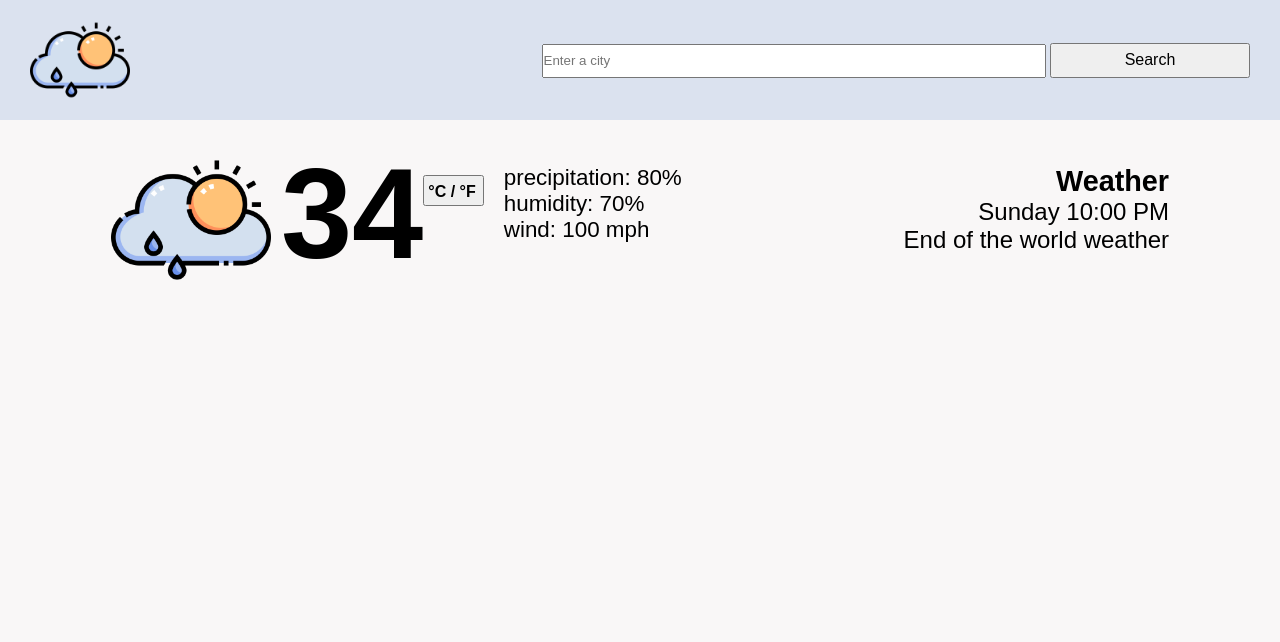
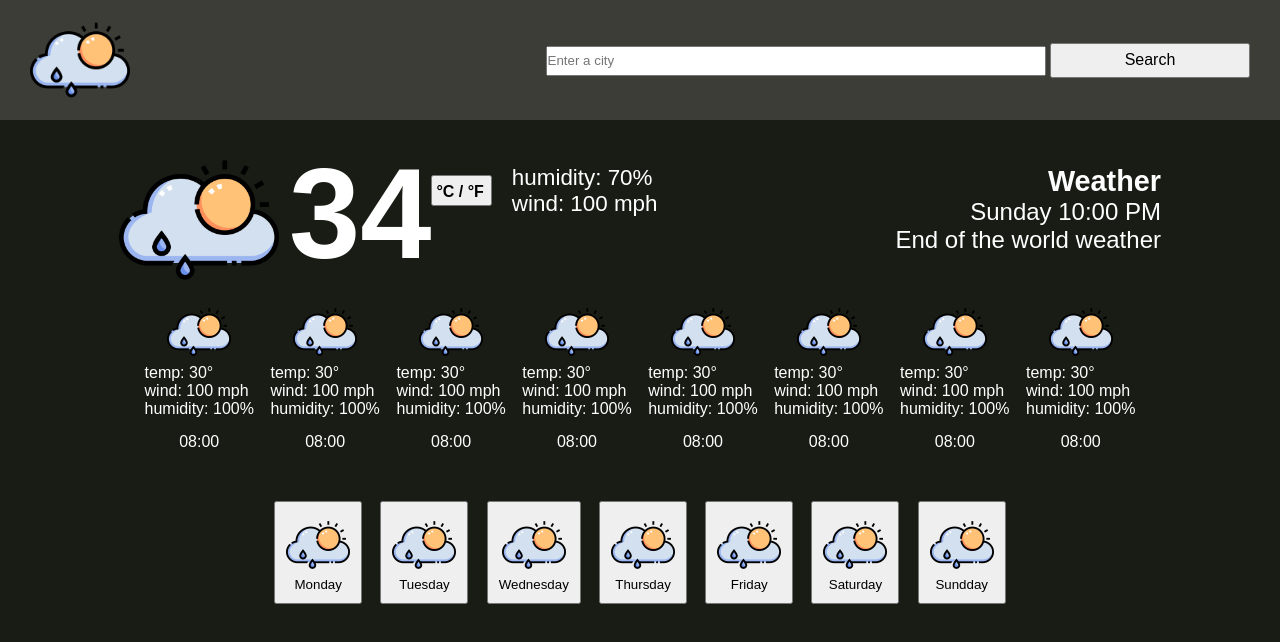
Before and after one commit to CatouKiri/weather-app, a plain HTML site: page index.html in a window 1280 px wide. Drawn offline with nearby package versions, Linux system fonts and the light colour scheme; no server answers; a web font is replaced by a local one.

Commit message:
finish front end

```diff
--- a/index.html
+++ b/index.html
@@ -1,15 +1,19 @@
 <!DOCTYPE html>
 <html lang="en">
+
 <head>
   <meta charset="UTF-8" />
   <meta name="viewport" content="width=device-width, initial-scale=1.0" />
   <title>Document</title>
+  <script src="https://cdnjs.cloudflare.com/ajax/libs/Chart.js/2.9.4/Chart.js"></script>
   <script src="script.js" defer></script>
-    <link rel="stylesheet" href="style.css"/>
-    <link rel="preconnect" href="https://fonts.googleapis.com">
-    <link rel="preconnect" href="https://fonts.gstatic.com" crossorigin>
-    <link href="https://fonts.googleapis.com/css2?family=Reddit+Sans+Condensed:wght@200..900&display=swap" rel="stylesheet">
+  <link rel="stylesheet" href="style.css" />
+  <link rel="preconnect" href="https://fonts.googleapis.com" />
+  <link rel="preconnect" href="https://fonts.gstatic.com" crossorigin />
+  <link href="https://fonts.googleapis.com/css2?family=Reddit+Sans+Condensed:wght@200..900&display=swap"
+    rel="stylesheet" />
 </head>
+
 <body>
   <header>
     <img src="weather-app.png" alt="weather app logo" id="weather-logo" />
@@ -31,7 +35,6 @@
           </button>
         </div>
         <div id="phw-data-div">
-            <p id="precipitation-data">precipitation: 80%</p>
           <p id="humidity-data">humidity: 70%</p>
           <p id="wind-data">wind: 100 mph</p>
         </div>
@@ -42,7 +45,95 @@
         <p>End of the world weather</p>
       </div>
     </div>
-      <div id="daily-forecast-div"></div>
+    <div id="daily-forecast-div">
+      <div>
+        <img id="daily-forcast-weather-png" src="weather-app.png" alt="" />
+        <p>temp: 30°</p>
+        <p>wind: 100 mph</p>
+        <p>humidity: 100%</p>
+        <p id="daily-forecast-time">08:00</p>
+      </div>
+      <div>
+        <img id="daily-forcast-weather-png" src="weather-app.png" alt="" />
+        <p>temp: 30°</p>
+        <p>wind: 100 mph</p>
+        <p>humidity: 100%</p>
+        <p id="daily-forecast-time">08:00</p>
+      </div>
+      <div>
+        <img id="daily-forcast-weather-png" src="weather-app.png" alt="" />
+        <p>temp: 30°</p>
+        <p>wind: 100 mph</p>
+        <p>humidity: 100%</p>
+        <p id="daily-forecast-time">08:00</p>
+      </div>
+      <div>
+        <img id="daily-forcast-weather-png" src="weather-app.png" alt="" />
+        <p>temp: 30°</p>
+        <p>wind: 100 mph</p>
+        <p>humidity: 100%</p>
+        <p id="daily-forecast-time">08:00</p>
+      </div>
+      <div>
+        <img id="daily-forcast-weather-png" src="weather-app.png" alt="" />
+        <p>temp: 30°</p>
+        <p>wind: 100 mph</p>
+        <p>humidity: 100%</p>
+        <p id="daily-forecast-time">08:00</p>
+      </div>
+      <div>
+        <img id="daily-forcast-weather-png" src="weather-app.png" alt="" />
+        <p>temp: 30°</p>
+        <p>wind: 100 mph</p>
+        <p>humidity: 100%</p>
+        <p id="daily-forecast-time">08:00</p>
+      </div>
+      <div>
+        <img id="daily-forcast-weather-png" src="weather-app.png" alt="" />
+        <p>temp: 30°</p>
+        <p>wind: 100 mph</p>
+        <p>humidity: 100%</p>
+        <p id="daily-forecast-time">08:00</p>
+      </div>
+      <div>
+        <img id="daily-forcast-weather-png" src="weather-app.png" alt="" />
+        <p>temp: 30°</p>
+        <p>wind: 100 mph</p>
+        <p>humidity: 100%</p>
+        <p id="daily-forecast-time">08:00</p>
+      </div>
+    </div>
+    <div id="day-buttons">
+      <button>
+        <img id="daily-forcast-weather-png" src="weather-app.png" alt="" />
+        <p>Monday</p>
+      </button>
+      <button>
+        <img id="daily-forcast-weather-png" src="weather-app.png" alt="" />
+        <p>Tuesday</p>
+      </button>
+      <button>
+        <img id="daily-forcast-weather-png" src="weather-app.png" alt="" />
+        <p>Wednesday</p>
+      </button>
+      <button>
+        <img id="daily-forcast-weather-png" src="weather-app.png" alt="" />
+        <p>Thursday</p>
+      </button>
+      <button>
+        <img id="daily-forcast-weather-png" src="weather-app.png" alt="" />
+        <p>Friday</p>
+      </button>
+      <button>
+        <img id="daily-forcast-weather-png" src="weather-app.png" alt="" />
+        <p>Saturday</p>
+      </button>
+      <button>
+        <img id="daily-forcast-weather-png" src="weather-app.png" alt="" />
+        <p>Sundday</p>
+      </button>
+    </div>
   </main>
 </body>
+
 </html>
--- a/script.js
+++ b/script.js
@@ -1,8 +1,37 @@
-// URL (required), options (optional)
-fetch('http://api.openweathermap.org/data/2.5/forecast?id=524901&appid=d59fa811fcbc953f690244b81b9f8522')
-  .then(function(response) {
-    console.log(response);
-  })
-  .catch(function(err) {
-    console.log(err);
-  });
+// fetch(
+//   "https://api.openweathermap.org/data/2.5/forecast?lat=44.34&lon=10.99&appid=d59fa811fcbc953f690244b81b9f8522"
+// )
+//   .then(function (response) {
+//     // console.log(response.json);
+//     return response.json();
+//   })
+//   .then(function (response) {
+//     console.log(response);
+//     console.log(`https://openweathermap.org/img/wn/`+response.list[0].weather[0].icon+`@2x.png`)
+//   })
+//   .catch(function (err) {
+//     console.log(err);
+//   });
+
+let weatherPng = document.getElementById("weather-png");
+let temperatureData = document.getElementById("temperature-data");
+let humidityData = document.getElementById("humidity-data");
+let windData = document.getElementById("wind-data");
+
+function defaultData() {
+  fetch(
+    "https://api.openweathermap.org/data/2.5/forecast?q=Bacnotan&appid=d59fa811fcbc953f690244b81b9f8522"
+  )
+    .then(function (response) {
+      return response.json();
+    })
+    .then(function (response) {
+      weatherPng.src = `https://openweathermap.org/img/wn/`+response.list[0].weather[0].icon+`@2x.png`;
+
+    })
+    .catch(function (err) {
+      console.log(err);
+    });
+}
+
+defaultData();
--- a/style.css
+++ b/style.css
@@ -1,6 +1,7 @@
 * {
     margin: 0px;
     padding: 0px;
+    box-sizing: border-box;
 }
 
 /* .reddit-sans-condensed {
@@ -11,8 +12,9 @@
 } */
 
 body {
-    background-color: rgb(249, 247, 247);
+    background-color: rgb(24, 28, 20);
     font-family: "Reddit Sans Condensed", sans-serif;
+    color: white;
 }
 
 :root {
@@ -22,7 +24,7 @@ body {
 
 header {
     width: 100vw;
-    background-color: rgb(219, 226, 239);
+    background-color: rgb(60, 61, 55);
     display: flex;
     justify-content: space-between;
     align-items: center;
@@ -108,3 +110,54 @@ header {
 #weather-details h3 {
     font-size: 1.8rem;
 }
+
+table, tr, td {
+    border:1px solid black;
+}
+
+td {
+    width: 130px;
+}
+
+#daily-forecast-container-div {
+    width: 100vw;
+    display: flex;
+    justify-content: space-evenly;
+    margin-top: 80px;
+}
+
+#daily-forecast-div {
+    width: 80%;
+    display: flex;
+    justify-content: space-evenly;
+}
+
+#daily-forcast-weather-png {
+    height: 4rem;
+    display: block;
+    margin-left: auto;
+    margin-right: auto;
+}
+
+#daily-forecast-time {
+    text-align: center;
+    margin-top: 15px;
+}
+
+main {
+    display: flex;
+    flex-direction: column;
+    align-items: center;
+}
+
+#day-buttons {
+    margin-top: 50px;
+    display: flex;
+    width: 60%;
+    justify-content: space-evenly;
+    text-align: center;
+}
+
+#day-buttons button {
+    padding: 10px
+}
```
Also changed, not shown: scrolling-with-button.html (added, +63 -0 lines). Lines whose indentation alone changed are shown as unchanged.
